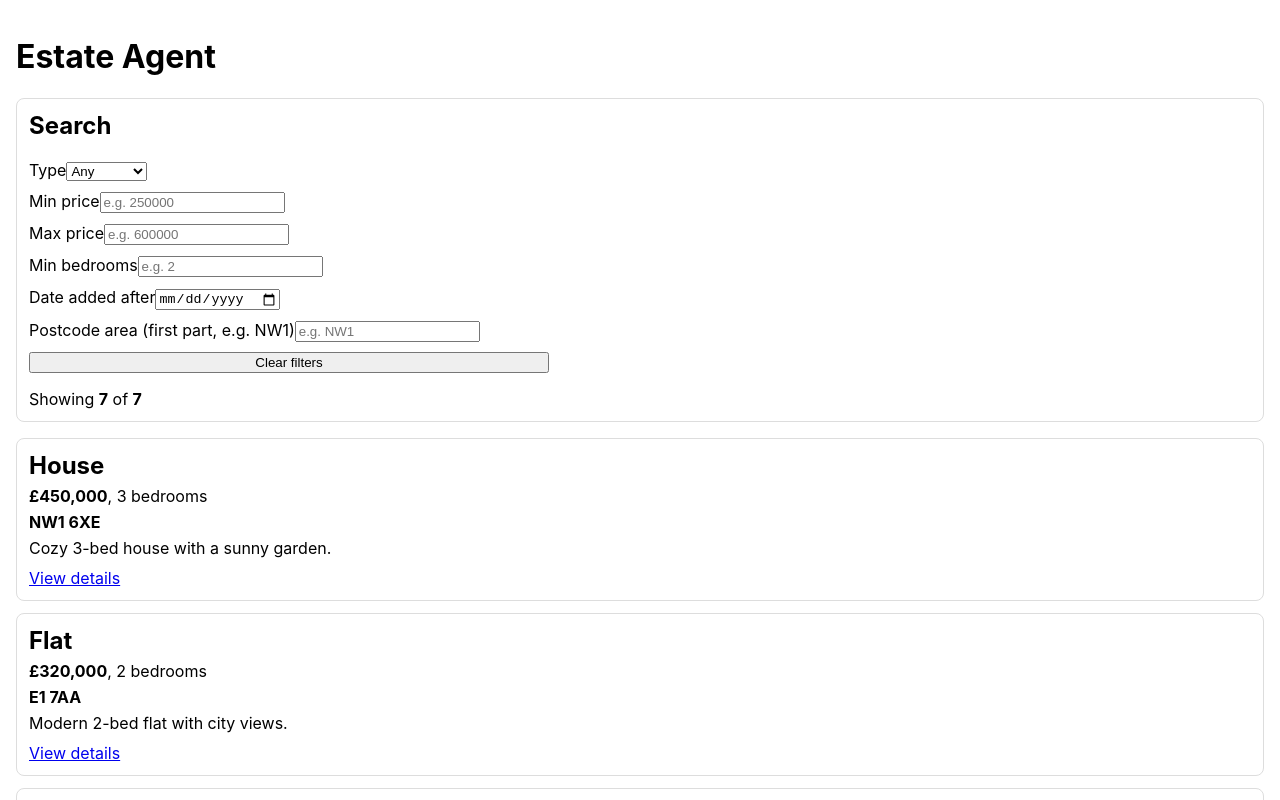
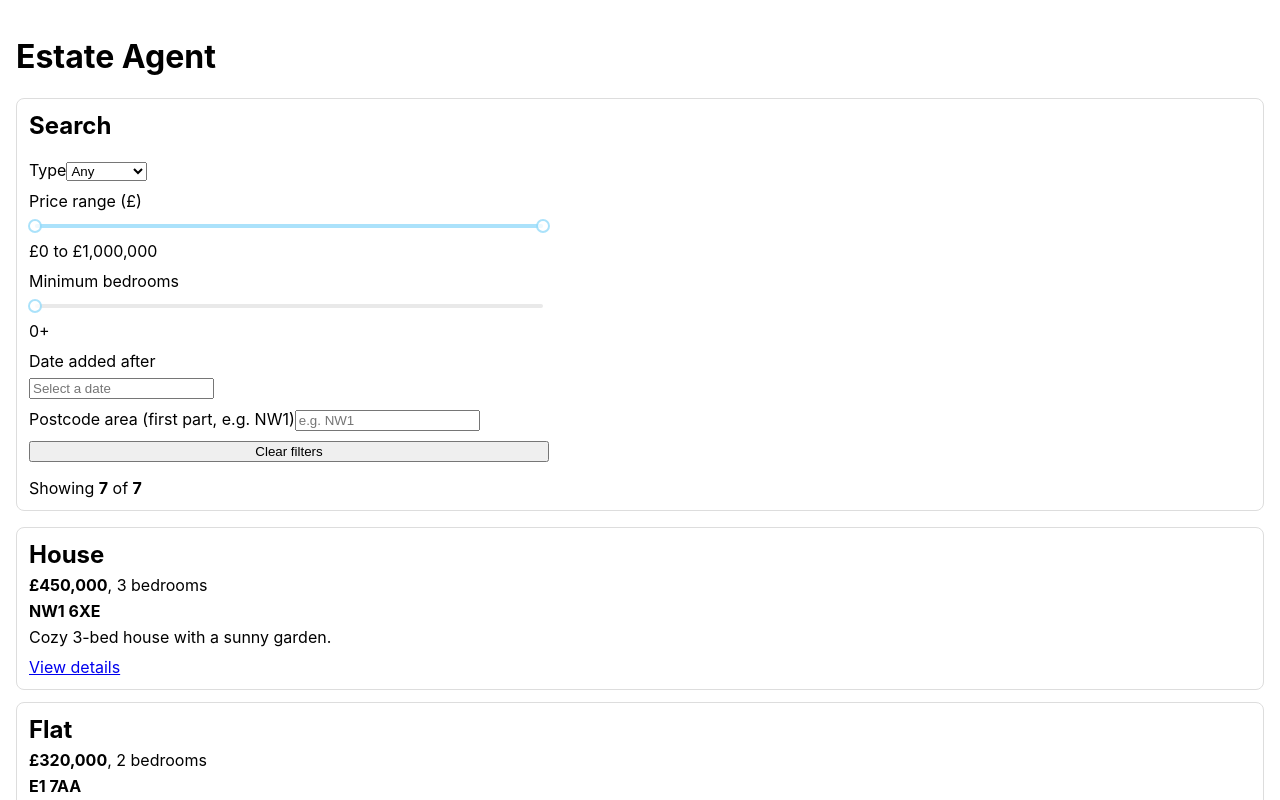
Before and after one commit to Jinaaaaks/estate-agent-spa, a React (Create React App) app: page / in a window 1280 px wide. Shown: the top 800 px of the page. Built offline with nearby package versions, Linux system fonts and the light colour scheme.

Commit message:
feat: use widgets for price bedrooms and date filters

```diff
--- a/src/pages/SearchPage.jsx
+++ b/src/pages/SearchPage.jsx
@@ -3,16 +3,23 @@ import { Link } from "react-router-dom";
 import properties from "../data/properties.json";
 import { filterProperties } from "../utils/filterProperties";
 
+import DatePicker from "react-datepicker";
+import "react-datepicker/dist/react-datepicker.css";
+
+import Slider from "rc-slider";
+import "rc-slider/assets/index.css";
+
+
 export default function SearchPage() {
   // This object holds what the user has typed/selected in the search form
   const [filters, setFilters] = useState({
     type: "",
-    minPrice: "",
-    maxPrice: "",
-    minBedrooms: "",
-    dateAdded: "",
+    priceRange: [0, 1000000],
+    bedroomsMin: 0,
+    dateAdded: null,
     postcode: ""
    });
+
 
   // Helper to update one field in filters
   function handleChange(e) {
@@ -27,19 +34,31 @@ export default function SearchPage() {
 
   // Compute the filtered list whenever filters change
   const filtered = useMemo(() => {
-    return filterProperties(properties, filters);
+    const normalizedFilters = {
+        type: filters.type,
+        minPrice: filters.priceRange[0],
+        maxPrice: filters.priceRange[1],
+        minBedrooms: filters.bedroomsMin,
+        dateAdded: filters.dateAdded
+            ? filters.dateAdded.toISOString().slice(0, 10)
+            : "",
+        postcode: filters.postcode
+    };
+
+    return filterProperties(properties, normalizedFilters);
   }, [filters]);
+
 
   function clearFilters() {
     setFilters({
         type: "",
-      minPrice: "",
-      maxPrice: "",
-      minBedrooms: "",
-      dateAdded: "",
+        priceRange: [0, 1000000],
+        bedroomsMin: 0,
+        dateAdded: null,
         postcode: ""
     });
   }
+
 
   return (
     <main style={{ padding: 16 }}>
@@ -67,47 +86,64 @@ export default function SearchPage() {
           </label>
 
           <label>
-            Min price
-            <input
-              name="minPrice"
-              value={filters.minPrice}
-              onChange={handleChange}
-              placeholder="e.g. 250000"
-              type="number"
+            Price range (£)
+            <div style={{ padding: "8px 6px" }}>
+                <Slider
+                range
+                min={0}
+                max={1000000}
+                step={5000}
+                value={filters.priceRange}
+                onChange={(value) =>
+                    setFilters((prev) => ({
+                    ...prev,
+                    priceRange: value
+                    }))
+                }
                 />
+            </div>
+            <p style={{ margin: 0 }}>
+                £{filters.priceRange[0].toLocaleString()} to £{filters.priceRange[1].toLocaleString()}
+            </p>
           </label>
 
           <label>
-            Max price
-            <input
-              name="maxPrice"
-              value={filters.maxPrice}
-              onChange={handleChange}
-              placeholder="e.g. 600000"
-              type="number"
+            Minimum bedrooms
+            <div style={{ padding: "8px 6px" }}>
+                <Slider
+                min={0}
+                max={6}
+                step={1}
+                value={filters.bedroomsMin}
+                onChange={(value) =>
+                    setFilters((prev) => ({
+                    ...prev,
+                    bedroomsMin: value
+                    }))
+                }
                 />
-          </label>
-
-          <label>
-            Min bedrooms
-            <input
-              name="minBedrooms"
-              value={filters.minBedrooms}
-              onChange={handleChange}
-              placeholder="e.g. 2"
-              type="number"
-            />
+            </div>
+            <p style={{ margin: 0 }}>{filters.bedroomsMin}+</p>
           </label>
 
           <label>
             Date added after
-            <input
-              name="dateAdded"
-              value={filters.dateAdded}
-              onChange={handleChange}
-              type="date"
+            <div style={{ marginTop: 6 }}>
+                <DatePicker
+                selected={filters.dateAdded}
+                onChange={(date) =>
+                    setFilters((prev) => ({
+                    ...prev,
+                    dateAdded: date
+                    }))
+                }
+                placeholderText="Select a date"
+                dateFormat="yyyy-MM-dd"
+                isClearable
                 />
+            </div>
           </label>
+
 
           <label>
             Postcode area (first part, e.g. NW1)
```
Lines whose indentation alone changed are shown as unchanged.
